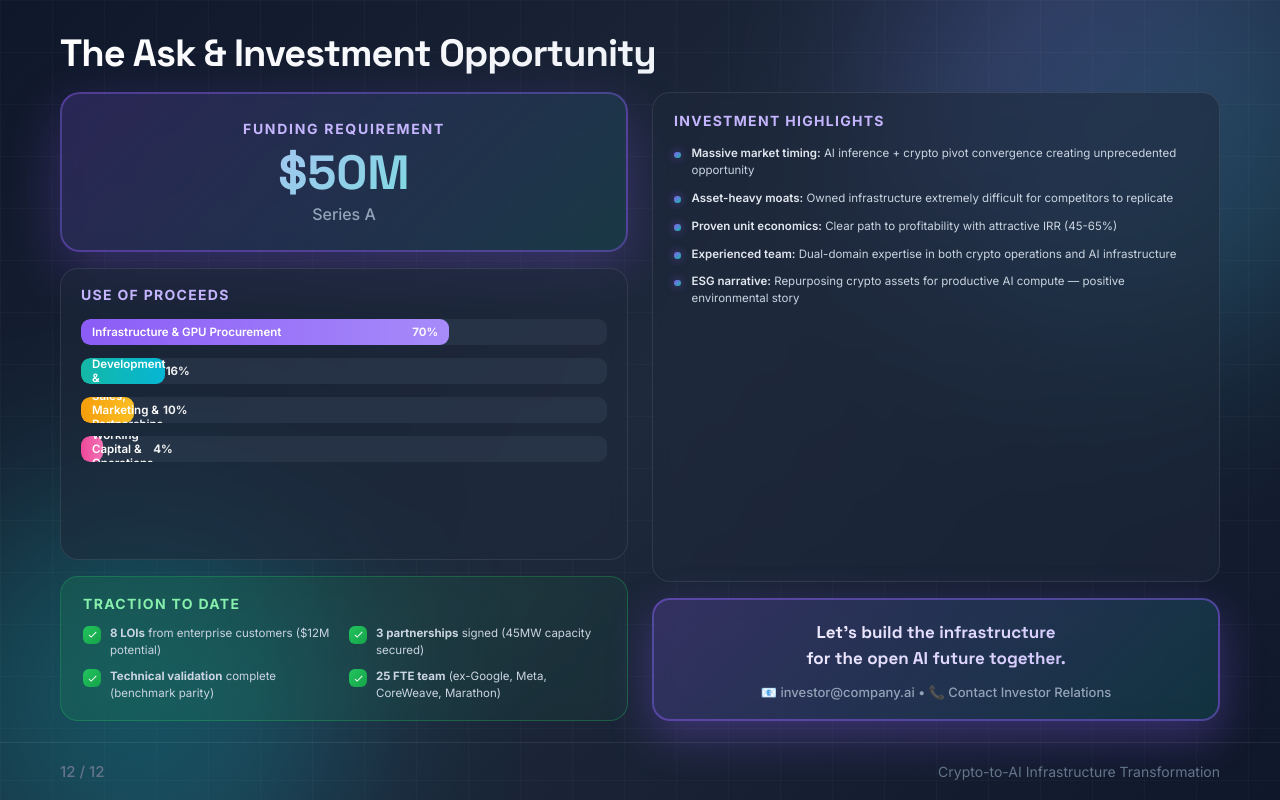
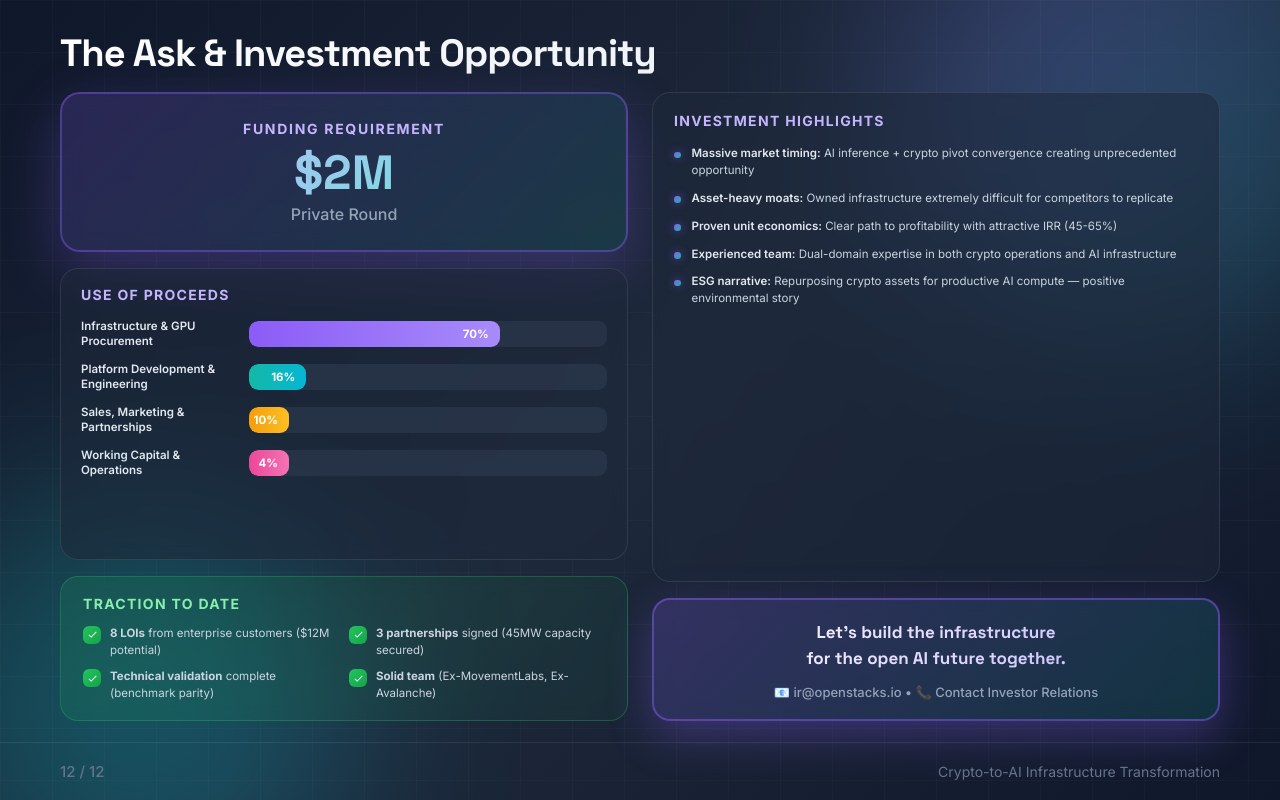
Before and after one commit to dapandaETH/pitch-deck, a plain HTML site: page 12.html in a window 1280 px wide. Drawn offline with Linux system fonts and the light colour scheme.

Commit message:
Update model names on slide 7 and funding details on slide 12
- Slide 7: Simplified model names (removed version numbers)
- Slide 12: Updated funding to M Private Round
- Slide 12: Restructured use of proceeds layout with external labels
- Slide 12: Updated team info and contact email

```diff
--- a/12.html
+++ b/12.html
@@ -138,6 +138,14 @@
 
         .proceeds-item { display: flex; align-items: center; gap: 13px; margin-bottom: 13px; }
 
+        .proceeds-label {
+            flex: 0 0 155px;
+            font-size: 11.5px;
+            font-weight: 600;
+            color: #e2e8f0;
+            line-height: 1.3;
+        }
+
         .proceeds-bar-wrapper {
             flex: 1;
             height: 26px;
@@ -145,6 +153,8 @@
             border-radius: 9px;
             overflow: hidden;
             position: relative;
+            display: flex;
+            align-items: center;
         }
 
         .proceeds-bar {
@@ -152,9 +162,10 @@
             border-radius: 9px;
             display: flex;
             align-items: center;
-            justify-content: space-between;
+            justify-content: flex-end;
             padding: 0 11px;
             transition: width 0.9s ease;
+            min-width: 40px;
         }
 
         .bar-1 { background: linear-gradient(90deg, #8b5cf6, #a78bfa); width: 70%; }
@@ -162,8 +173,7 @@
         .bar-3 { background: linear-gradient(90deg, #f59e0b, #fbbf24); width: 10%; }
         .bar-4 { background: linear-gradient(90deg, #ec4899, #f472b6); width: 4%; }
 
-        .bar-label { font-size: 11.5px; font-weight: 600; color: #ffffff; }
-        .bar-percentage { font-size: 11.5px; font-weight: 700; color: rgba(255, 255, 255, 0.92); }
+        .bar-percentage { font-size: 11.5px; font-weight: 700; color: #ffffff; }
 
         /* Traction Card */
         .traction-card {
@@ -303,41 +313,41 @@
                 <!-- Funding Card -->
                 <div class="funding-card">
                     <div class="funding-label">Funding Requirement</div>
-                    <div class="funding-amount">$50M</div>
-                    <div class="funding-type">Series A</div>
+                    <div class="funding-amount">$2M</div>
+                    <div class="funding-type">Private Round</div>
                 </div>
 
                 <!-- Use of Proceeds -->
                 <div class="proceeds-card">
                     <div class="proceeds-title">Use of Proceeds</div>
                     <div class="proceeds-item">
+                        <span class="proceeds-label">Infrastructure & GPU Procurement</span>
                         <div class="proceeds-bar-wrapper">
                             <div class="proceeds-bar bar-1">
-                                <span class="bar-label">Infrastructure & GPU Procurement</span>
                                 <span class="bar-percentage">70%</span>
                             </div>
                         </div>
                     </div>
                     <div class="proceeds-item">
+                        <span class="proceeds-label">Platform Development & Engineering</span>
                         <div class="proceeds-bar-wrapper">
                             <div class="proceeds-bar bar-2">
-                                <span class="bar-label">Platform Development & Engineering</span>
                                 <span class="bar-percentage">16%</span>
                             </div>
                         </div>
                     </div>
                     <div class="proceeds-item">
+                        <span class="proceeds-label">Sales, Marketing & Partnerships</span>
                         <div class="proceeds-bar-wrapper">
                             <div class="proceeds-bar bar-3">
-                                <span class="bar-label">Sales, Marketing & Partnerships</span>
                                 <span class="bar-percentage">10%</span>
                             </div>
                         </div>
                     </div>
                     <div class="proceeds-item">
+                        <span class="proceeds-label">Working Capital & Operations</span>
                         <div class="proceeds-bar-wrapper">
                             <div class="proceeds-bar bar-4">
-                                <span class="bar-label">Working Capital & Operations</span>
                                 <span class="bar-percentage">4%</span>
                             </div>
                         </div>
@@ -362,7 +372,7 @@
                         </div>
                         <div class="traction-item">
                             <div class="check-icon"><svg viewBox="0 0 24 24"><path d="M9 16.17L4.83 12l-1.42 1.41L9 19 21 7l-1.41-1.41z"/></svg></div>
-                            <span><strong>25 FTE team</strong> (ex-Google, Meta, CoreWeave, Marathon)</span>
+                            <span><strong>Solid team</strong> (Ex-MovementLabs, Ex-Avalanche)</span>
                         </div>
                     </div>
                 </div>
@@ -400,7 +410,7 @@
                 <!-- CTA Card -->
                 <div class="cta-card">
                     <div class="cta-text">Let's build the infrastructure<br>for the open AI future together.</div>
-                    <div class="contact-info">📧 investor@company.ai • 📞 Contact Investor Relations</div>
+                    <div class="contact-info">📧 ir@openstacks.io • 📞 Contact Investor Relations</div>
                 </div>
             </div>
         </div>
```
Also changed, not shown: 07.html (+3 -3 lines).
